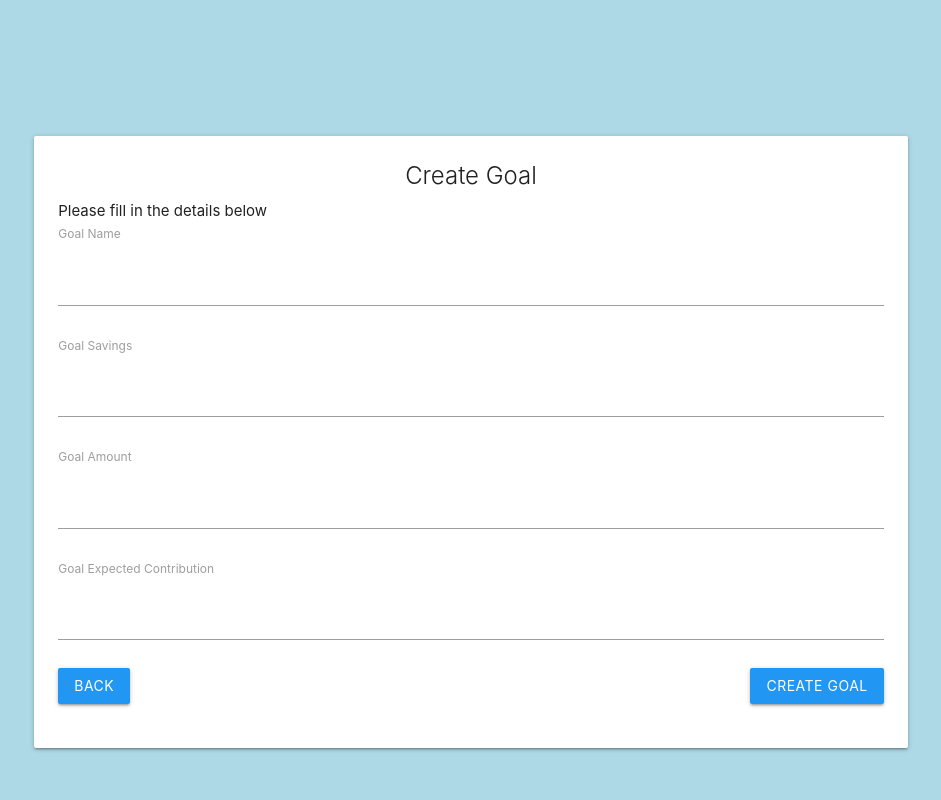
After one commit to DisSupEng/silver-coin, a Django app: page /goal/create/ in a window 1280 px wide. The commit adds this page. Shown: the whole page, without its empty margins (169-1110 px from the left). Run offline with Django 4.2, Linux system fonts and the light colour scheme; a user stored in the database is signed in; data comes from the database, SQL or seed files in the repository; parts of the project's set-up code (start-up, migrations or seed data) failed here and were passed over.

Commit message:
Issue 4: Add Goal model and start create view.

```diff
--- a/silver_coin/budget/forms/__init__.py
+++ b/silver_coin/budget/forms/__init__.py
@@ -5,3 +5,4 @@ from .amount import ActualAmountModelForm
 from .budget import BudgetForm
 from .budget import BudgetModelForm
 from .budget_period import BudgetPeriodForm, BudgetPeriodModelForm
+from .goal import GoalForm
--- /dev/null
+++ b/silver_coin/budget/forms/goal.py
@@ -0,0 +1,13 @@
+from django import forms
+
+from budget.models import Goal
+
+class GoalForm(forms.ModelForm):
+    """
+    The form that will be used for creating and editing Goals.
+
+    Note that the owner and budget will be set in the view.
+    """
+    class Meta:
+        model = Goal
+        fields = ["name", "savings", "amount", "expected_contribution"]
--- a/silver_coin/budget/models/__init__.py
+++ b/silver_coin/budget/models/__init__.py
@@ -2,3 +2,4 @@ from .amount import ActualAmount
 from .amount import Amount
 from .budget import Budget
 from .budget_period import BudgetPeriod
+from .goal import Goal
--- a/silver_coin/budget/models/goal.py
+++ b/silver_coin/budget/models/goal.py
@@ -1,6 +1,9 @@
+from django.core.exceptions import ValidationError
 from django.core.validators import MaxLengthValidator
 from django.contrib.auth.models import User
 from django.db import models
+
+from budget.models import Budget
 
 class Goal(models.Model):
     """
@@ -11,9 +14,11 @@ class Goal(models.Model):
     * name: The name of the Goal
     * savings: The current amount that has been saved for this Goal
     * amount: The total cost of this Goal
-    * complete: Whether the Goal has been achieved
+    * expected_contribution: The amount expected to be saved each BudgetPeriod
+    * budget: The budget that the goal is attached to
     * owner: The user that this Goal belongs to
     """
+    goal_id = models.AutoField(primary_key=True)
     name = models.CharField(
         max_length=50,
         validators=[MaxLengthValidator(50, "Name cannot be greater than 50 characters")],
@@ -22,5 +27,26 @@ class Goal(models.Model):
     )
     savings = models.DecimalField(max_digits=7, decimal_places=2, null=False, blank=False)
     amount = models.DecimalField(max_digits=7, decimal_places=2, null=False, blank=False)
-    complete = models.BooleanField(null=False, blank=False)
+    expected_contribution = models.DecimalField(max_digits=7, decimal_places=2, null=False, blank=False)
+    budget = models.ForeignKey(Budget, on_delete=models.CASCADE, null=False, blank=False)
     owner = models.ForeignKey(User, on_delete=models.CASCADE, null=False, blank=False)
+
+    @property
+    def is_complete(self) -> bool:
+        """
+        Returns True if the savings is greater than or equal to the amount.
+        """
+        return self.savings >= self.amount
+
+    def full_clean(self, *args, **kwargs):
+        """
+        Check that the dollar amounts cannot be less than zero.
+        """
+        super().full_clean(*args, **kwargs)
+
+        if self.savings < 0:
+            raise ValidationError("Savings cannot be less than zero")
+        if self.amount <= 0:
+            raise ValidationError("Amount cannot be less than or equal to zero")
+        if self.expected_contribution <= 0:
+            raise ValidationError("Expected Contribution cannot be less than or equal to zero")
--- /dev/null
+++ b/silver_coin/budget/templates/goal/goal_form.html
@@ -0,0 +1,75 @@
+{% extends 'base.html' %}
+
+{% block title %}{{ action }} {{ type }}{% endblock %}
+
+{% block content %}
+    <div class="row">
+        <div class="col s12">
+            <div class="card">
+                <div class="card-content">
+                    <span class="card-title center">{{ action }} {{ type }}</span>
+                    <p>Please fill in the details below</p>
+                    {% if form.non_field_errors %}
+                        {{ form.non_field_errors }}
+                    {% endif %}
+                    {% if action == "Create" %}
+                    <form action="{% url 'create_goal' %}" method="post">
+                    {% else %}
+                    <form action="{% url 'edit_goal' pk=goal.goal_id %}" method="post">
+                    {% endif %}
+                        {% csrf_token %}
+                        <div class="row">
+                            <div class="col s12">
+                                <label for="{{ form.name.id_for_label }}">{{ type }} Name</label>
+                                <ul>
+                                    {{ form.name.errors }}
+                                </ul>
+                                {{ form.name }}
+                            </div>
+                        </div>
+                        <div class="row">
+                            <div class="col s12">
+                                <label for="{{ form.name.id_for_label }}">{{ type }} Savings</label>
+                                <ul>
+                                    {{ form.savings.errors }}
+                                </ul>
+                                {{ form.savings }}
+                            </div>
+                        </div>
+                        <div class="row">
+                            <div class="col s12">
+                                <label for="{{ form.amount.id_for_label }}">{{ type }} Amount</label>
+                                <ul>
+                                    {{ form.amount.errors }}
+                                </ul>
+                                {{ form.amount }}
+                            </div>
+                        </div>
+                        <div class="row">
+                            <div class="col s12">
+                                <label for="{{ form.name.id_for_label }}">{{ type }} Expected Contribution</label>
+                                <ul>
+                                    {{ form.expected_contribution.errors }}
+                                </ul>
+                                {{ form.expected_contribution }}
+                            </div>
+                        </div>
+                        <div class="row">
+                            <div class="col s4">
+                                <a href="{% url 'amount' %}">
+                                    <div class="waves-effect waves-light btn blue">
+                                        Back
+                                    </div>
+                                </a>
+                            </div>
+                            <div class="col s4"></div>
+                            <div class="col s4">
+                                <button class="waves-effect waves-light btn right blue" type="submit">{{ action }} {{ type }}</button>
+                            </div>
+                        </div>
+                    </form>
+                </div>
+            </div>
+        </div>
+    </div>
+{% endblock %}
--- a/silver_coin/budget/urls.py
+++ b/silver_coin/budget/urls.py
@@ -23,6 +23,7 @@ from .views import CreateActualExpense
 from .views import EditActualExpense
 from .views import DeleteActualExpense
 from .views import ActualExpenseSummary
+from .views import CreateGoal
 
 
 urlpatterns = [
@@ -52,5 +53,7 @@ urlpatterns = [
     path("budget_period/<int:period_id>/actual_income/delete/<int:pk>", DeleteActualIncome.as_view(), name="delete_actual_income"),
     path("budget_period/<int:period_id>/actual_expense/create/", CreateActualExpense.as_view(), name="create_actual_expense"),
     path("budget_period/<int:period_id>/actual_expense/edit/<int:pk>", EditActualExpense.as_view(), name="edit_actual_expense"),
-    path("budget_period/<int:period_id>/actual_expense/delete/<int:pk>", DeleteActualExpense.as_view(), name="delete_actual_expense")
+    path("budget_period/<int:period_id>/actual_expense/delete/<int:pk>", DeleteActualExpense.as_view(), name="delete_actual_expense"),
+    # Goal URLs
+    path("goal/create/", CreateGoal.as_view(), name="create_goal"),
 ]
--- a/silver_coin/budget/views/__init__.py
+++ b/silver_coin/budget/views/__init__.py
@@ -21,3 +21,4 @@ from .amount import CreateActualExpense
 from .amount import EditActualExpense
 from .amount import DeleteActualExpense
 from .amount import ActualExpenseSummary
+from .goal import CreateGoal
--- /dev/null
+++ b/silver_coin/budget/views/goal.py
@@ -0,0 +1,16 @@
+from django.contrib.auth.mixins import LoginRequiredMixin
+from django.urls import reverse_lazy
+from django.views.generic import FormView
+
+from budget.forms import GoalForm
+from budget.views.mixins import CheckBudgetExists
+
+
+class CreateGoal(LoginRequiredMixin, CheckBudgetExists, FormView):
+    """
+    The view that handles the logic for creating Goals.
+    """
+    form_class = GoalForm
+    template_name = "goal/goal_form.html"
+    success_url = reverse_lazy("amount")
+    extra_context = {"action": "Create", "type": "Goal"}
--- /dev/null
+++ b/silver_coin/budget/views/mixins/__init__.py
@@ -0,0 +1 @@
+from .check_budget import CheckBudgetExists
--- /dev/null
+++ b/silver_coin/budget/views/mixins/check_budget.py
@@ -0,0 +1,19 @@
+from budget.models import Budget
+
+class CheckBudgetExists:
+    """
+    A Mixin that checks if the user has a Budget.
+
+    Will redirect to the dashboard if they don't.
+    """
+
+    def dispatch(self, request, *args, **kwargs):
+        """
+        Override to check the user has a Budget.
+        """
+        try:
+            Budget.objects.get(owner=request.user)
+        except Budget.DoesNotExist:
+            return redirect(reverse("dashboard"))
+
+        return super().dispatch(request, *args, **kwargs)
```
Also changed, not shown: silver_coin/budget/templates/amount/amount_list.html (+52 -0 lines), silver_coin/budget/views/amount.py (+2 -18 lines), silver_coin/budget/migrations/0004_create_goal.py (added).
